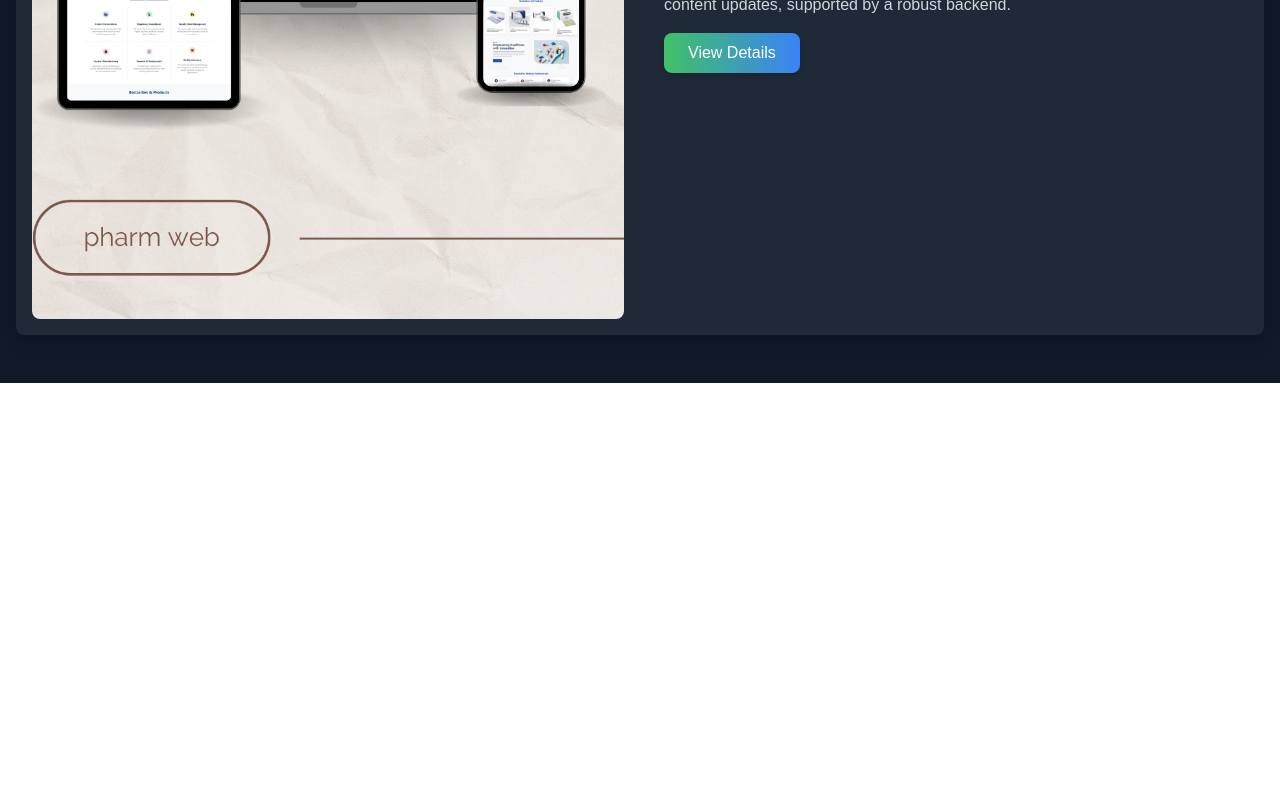
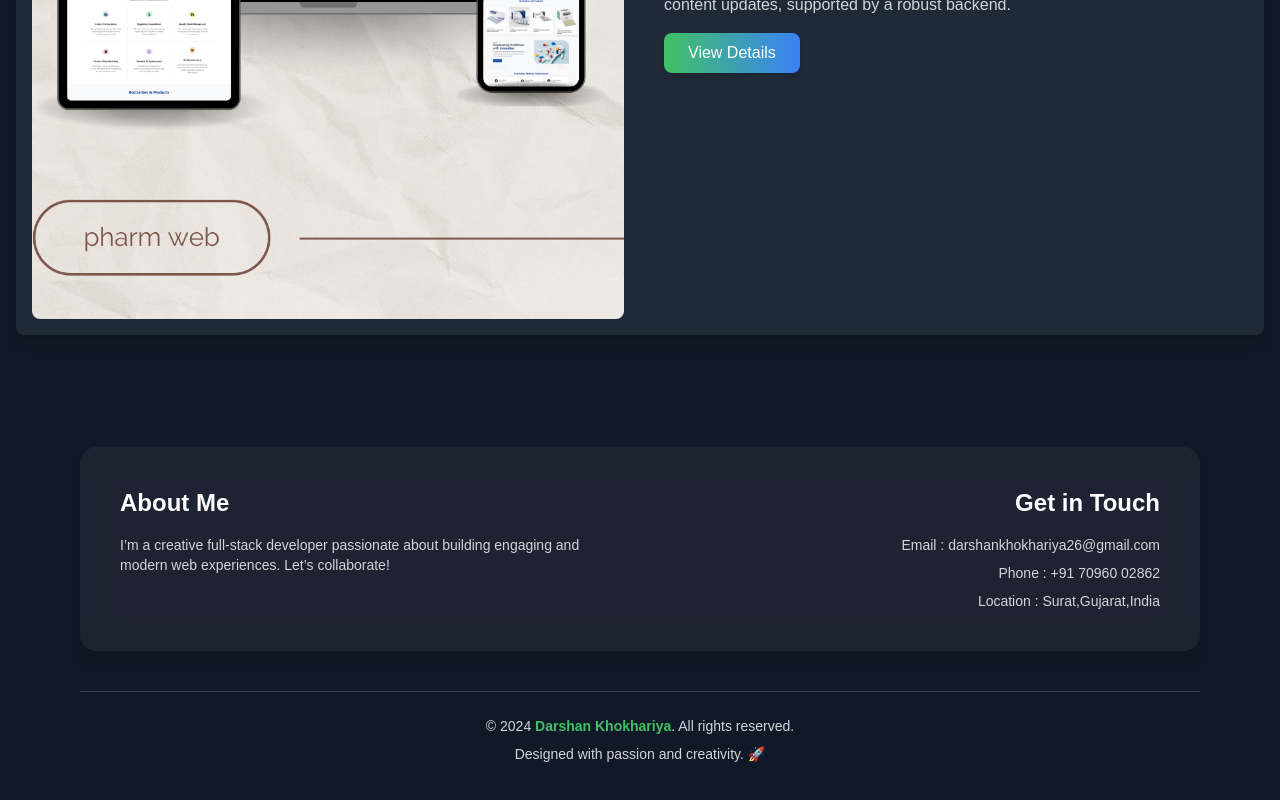
Before and after one commit to Darshankhokhariya/Darshankhokhariya, a Next.js app: page /projects in a window 1280 px wide. Shown: the part 2949-3749 px from the top of the page. Before the commit the page ends 3332 px from the top, so only its background shows below. Built offline with nearby package versions, Linux system fonts and the light colour scheme.

Commit message:
Fix issues

```diff
--- a/src/components/Footer.js
+++ b/src/components/Footer.js
@@ -1,6 +1,6 @@
 const Footer = () => {
     return (
-        <footer className="relative bg-gray-900 text-gray-300 pt-16">
+        <footer className="relative bg-gray-900 text-gray-300 py-16">
             {/* Wave Decoration */}
 
             {/* Content */}
--- a/src/pages/_app.js
+++ b/src/pages/_app.js
@@ -6,6 +6,7 @@ import Navbar from '@/components/Nav';
 import Head from 'next/head';
 import { ToastContainer } from 'react-toastify';
 import 'react-toastify/dist/ReactToastify.css';
+import Footer from '@/components/Footer';
 
 function MyApp({ Component, pageProps }) {
     useEffect(() => {
@@ -22,6 +23,7 @@ function MyApp({ Component, pageProps }) {
             <div className="min-h-screen bg-gray-800 text-white">
                 <Component {...pageProps} />
             </div>
+            <Footer />
         </>
     );
 }
```
